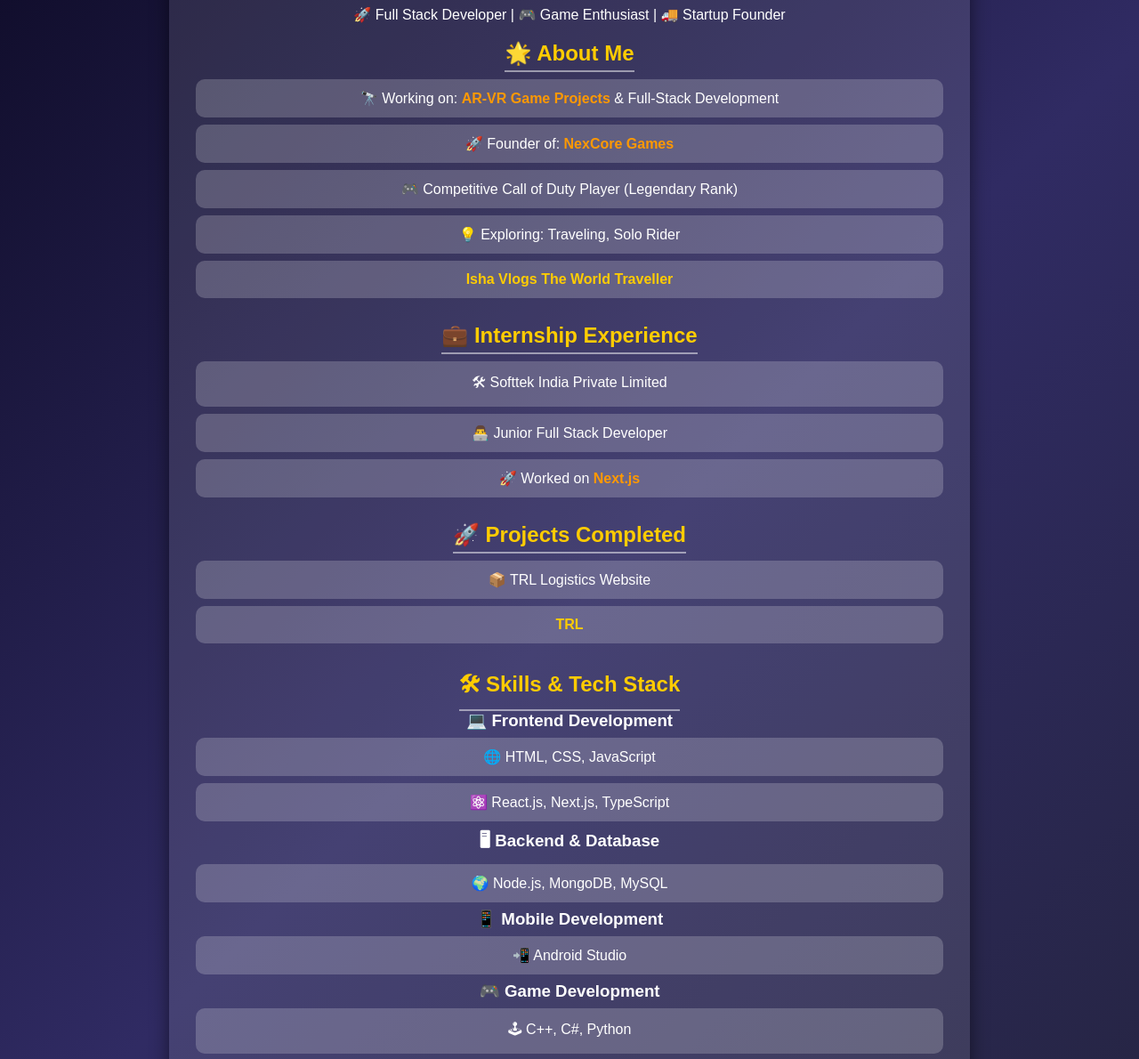
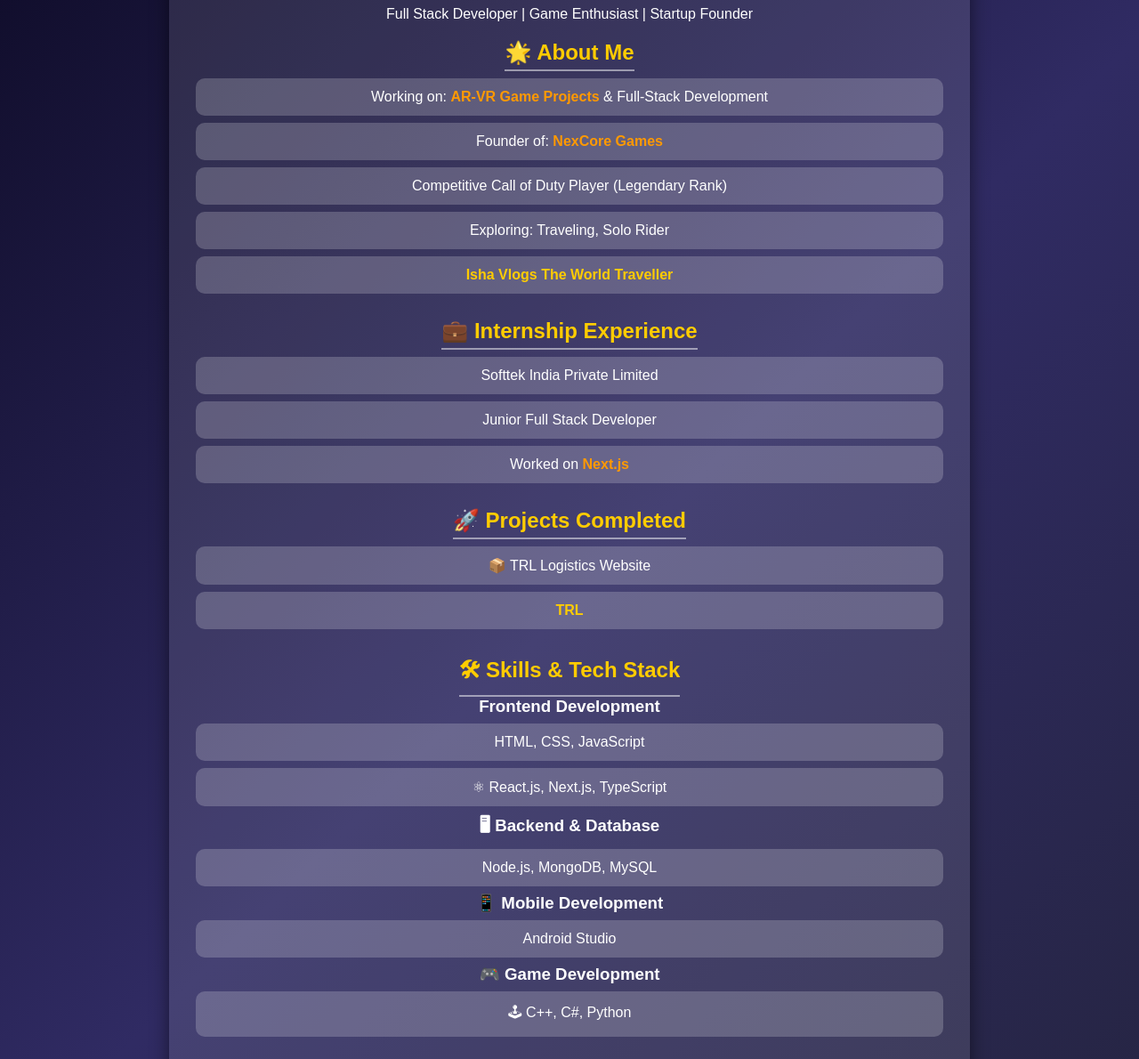
Before and after one commit to Shreyas-Chinnu/Shreyas-M, a plain HTML site: page index.html in a window 1280 px wide. Shown: the part 100-1290 px from the top of the page at 89% size. Drawn offline with Linux system fonts and the light colour scheme.

Commit message:
Update index.html

```diff
--- a/index.html
+++ b/index.html
@@ -85,22 +85,22 @@
 <body>
     <div class="container">
         <h1>👋 Hi, I'm <span class="highlight">Shreyas M!</span></h1>
-        <p>🚀 Full Stack Developer | 🎮 Game Enthusiast | 🚚 Startup Founder</p>
+        <p> Full Stack Developer |  Game Enthusiast |  Startup Founder</p>
 
         <h2>🌟 About Me</h2>
         <ul>
-            <li>🔭 Working on: <span class="highlight">AR-VR Game Projects</span> & Full-Stack Development</li>
-            <li>🚀 Founder of: <span class="highlight">NexCore Games</span></li>
-            <li>🎮 Competitive Call of Duty Player (Legendary Rank)</li>
-            <li>💡 Exploring: Traveling, Solo Rider </li>
+            <li> Working on: <span class="highlight">AR-VR Game Projects</span> & Full-Stack Development</li>
+            <li> Founder of: <span class="highlight">NexCore Games</span></li>
+            <li> Competitive Call of Duty Player (Legendary Rank)</li>
+            <li> Exploring: Traveling, Solo Rider </li>
             <li><a href="https://www.youtube.com/@ishavlogs5331">Isha Vlogs The World Traveller</a></li>
         </ul>
 
         <h2>💼 Internship Experience</h2>
         <ul>
-            <li>🛠 Softtek India Private Limited</li>
-            <li>👨‍💻 Junior Full Stack Developer</li>
-            <li>🚀 Worked on <span class="highlight">Next.js</span></li>
+            <li> Softtek India Private Limited</li>
+            <li> Junior Full Stack Developer</li>
+            <li> Worked on <span class="highlight">Next.js</span></li>
         </ul>
 
         <h2>🚀 Projects Completed</h2>
@@ -110,20 +110,20 @@
         </ul>
 
         <h2>🛠 Skills & Tech Stack</h2>
-        <h3>💻 Frontend Development</h3>
+        <h3> Frontend Development</h3>
         <ul>
-            <li>🌐 HTML, CSS, JavaScript</li>
-            <li>⚛️ React.js, Next.js, TypeScript</li>
+            <li> HTML, CSS, JavaScript</li>
+            <li>⚛ React.js, Next.js, TypeScript</li>
         </ul>
 
         <h3>🖥 Backend & Database</h3>
         <ul>
-            <li>🌍 Node.js, MongoDB, MySQL</li>
+            <li> Node.js, MongoDB, MySQL</li>
         </ul>
 
         <h3>📱 Mobile Development</h3>
         <ul>
-            <li>📲 Android Studio</li>
+            <li> Android Studio</li>
         </ul>
 
         <h3>🎮 Game Development</h3>
```
